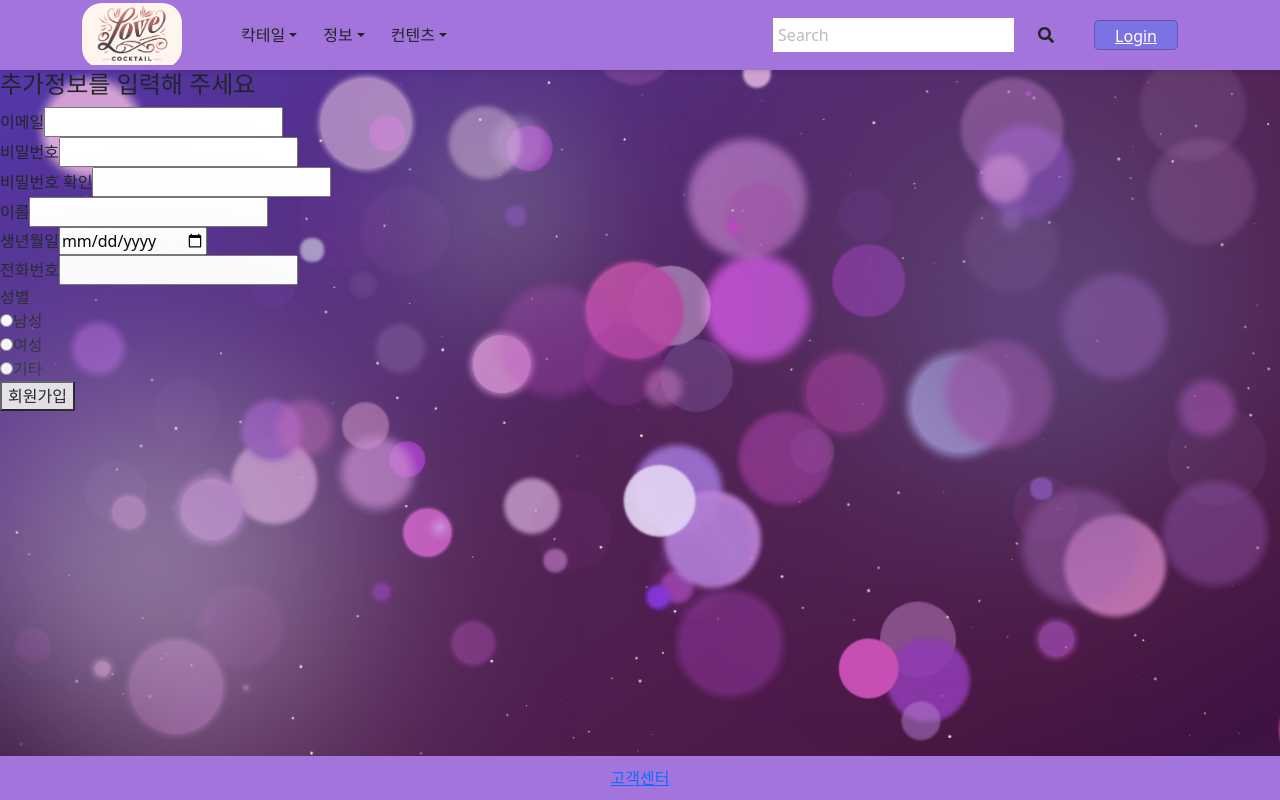
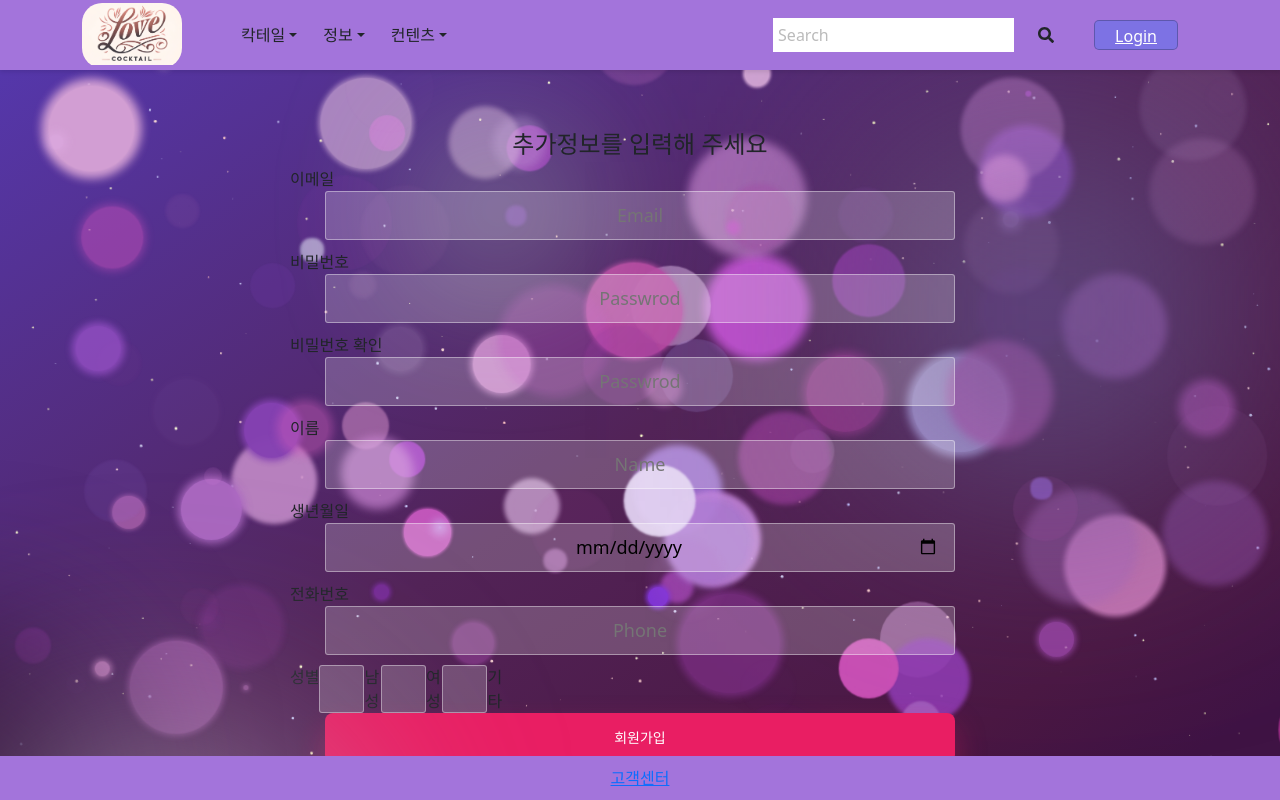
Before and after one commit to KICMonster/frontend-monster, a React (Vite) app in the folder front/: page /additional in a window 1280 px wide. Shown: the top 800 px of the page. Built offline with nearby package versions, Linux system fonts and the light colour scheme; no server answers; the HTML template or start-up script is replaced by a standard one.

Commit message:
회원가입 css 중

```diff
--- a/front/src/component/login/AdditionalForm.jsx
+++ b/front/src/component/login/AdditionalForm.jsx
@@ -2,6 +2,7 @@ import { useState } from "react";
 import { useNavigate } from 'react-router-dom';
 import { FaCheckCircle } from "react-icons/fa";
 import BasicLayout from "../../layouts/BasicLayout";
+import '../../component/main/styles/login.css'
 
 
 function AdditionalForm() {
@@ -128,11 +129,14 @@ function AdditionalForm() {
 
   return (
     <BasicLayout>
+      <div className="logingrid">
         <form onSubmit={handleSubmit}>
-        <h4>추가정보를 입력해 주세요</h4>
-        <div>
+          <h4 className='LoginHeader'>추가정보를 입력해 주세요</h4>
+          <div className="LoginMainBody" style={{display:'flex' ,flexDirection: 'column'}}>
+            <div className='email'>
               <label htmlFor="email">이메일</label>
               <input
+                placeholder={"Email"}
                 type="email"
                 id="email"
                 value={email}
@@ -143,6 +147,7 @@ function AdditionalForm() {
             <div>
               <label htmlFor="password">비밀번호</label>
               <input
+                placeholder={"Passwrod"}
                 type="password"
                 id="password"
                 value={password}
@@ -155,6 +160,7 @@ function AdditionalForm() {
             <div>
               <label htmlFor="confirmPassword">비밀번호 확인</label>
               <input
+                placeholder={"Passwrod"}
                 type="password"
                 id="confirmPassword"
                 value={confirmPassword}
@@ -167,6 +173,7 @@ function AdditionalForm() {
             <div>
               <label htmlFor="name">이름</label>
               <input
+                placeholder={"Name"}
                 type="text"
                 id="name"
                 value={name}
@@ -188,6 +195,7 @@ function AdditionalForm() {
             <div>
               <label htmlFor="phone">전화번호</label>
               <input
+                placeholder={"Phone"}
                 type="tel"
                 id="phone"
                 value={phone}
@@ -196,9 +204,9 @@ function AdditionalForm() {
               />
               {phoneError && <div style={{ color: 'red' }}>{phoneError}</div>}
             </div>
-        <div>
+            <div style={{flexDirection: 'row'}}>
               <label>성별</label>
-          <div>
+              <div style={{flexDirection: 'row'}}>
                 <input
                   type="radio"
                   id="gender-male"
@@ -210,7 +218,7 @@ function AdditionalForm() {
                 />
                 <label htmlFor="gender-male" defaultChecked>남성</label>
               </div>
-          <div>
+              <div style={{flexDirection: 'row'}}>
                 <input
                   type="radio"
                   id="gender-female"
@@ -222,7 +230,7 @@ function AdditionalForm() {
                 />
                 <label htmlFor="gender-female">여성</label>
               </div>
-          <div>
+              <div style={{flexDirection: 'row'}}>
                 <input
                   type="radio"
                   id="gender-other"
@@ -235,8 +243,10 @@ function AdditionalForm() {
                 <label htmlFor="gender-other">기타</label>
               </div>
             </div>
-        <button type="submit">회원가입</button>
+          </div>
+          <button className='origin__btn' type="submit">회원가입</button>
         </form>
+      </div>
     </BasicLayout>
   );
 }
--- a/front/src/component/main/styles/login.css
+++ b/front/src/component/main/styles/login.css
@@ -73,7 +73,7 @@
     outline: 0;
     border: 1px solid rgba(255, 255, 255, 0.4);
     background-color: rgba(255, 255, 255, 0.2);
-    width: 80%;
+    width: 90%;
     border-radius: 3px;
     padding: 10px 15px;
     text-align: center;
@@ -92,7 +92,7 @@
 
     &:focus {
       background-color: white;
-      width: 85%;
+      width: 100%;
       color: #000000;
     }
   }
@@ -160,6 +160,10 @@
     grid-column: 3;
     grid-row: 5;
     margin-right: auto;
+  }
+  .LoginMainBody div{
+    display: flex;
+    flex-direction: column;
   }
 
   .LoginFooter {
```
Lines whose indentation alone changed are shown as unchanged.
